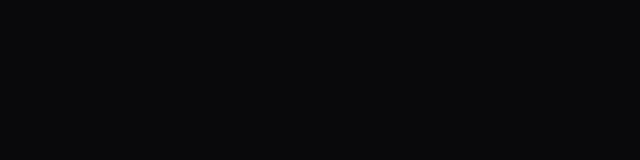
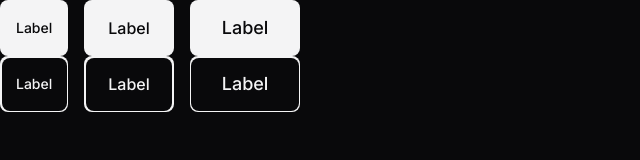
Before and after one commit to VictorHugoTick/lp_zingen, a plain HTML site: page index.html in a window 1280 px wide. Shown: the whole page, without its empty margins (0-640 px from the left). Drawn offline with Linux system fonts and the light colour scheme.

Commit message:
buttons style

```diff
--- a/index.html
+++ b/index.html
@@ -13,6 +13,26 @@
   <link href="https://fonts.googleapis.com/css2?family=Inter:wght@100..900&display=swap" rel="stylesheet">
 </head>
 <body>
+  <div class="flex gap-1">
 
+    <a href="#" class="btn btn-sm">Label</a>
+    <a href="#" class="btn btn-md">Label</a>
+    <button class="btn btn-lg">Label</button>
+
+  </div>
+
+  <div class="flex gap-1">
+
+    <a
+      aria-label="Label"
+      href="#" class="btn btn-sm"></a>
+    <a
+      aria-label="Label"
+      href="#" class="btn btn-md"></a>
+    <button
+      aria-label="Label"
+      class="btn btn-lg"></button>
+
+  </div>
 </body>
 </html>
--- /dev/null
+++ b/styles/buttons.css
@@ -0,0 +1,62 @@
+.btn {
+  --btn-bg-color: var(--text-color-primary);
+  --btn-color: var(--bg-color);
+  border: 0;
+
+  display: flex;
+  align-items: center;
+  justify-content: center;
+  width: fit-content;
+
+  border-radius: .5rem;
+
+  font: var(--fw-md) var(--fs-base)/1.5rem var(--ff-sans);
+
+  cursor: pointer;
+
+  background: var(--btn-bg-color);
+  color: var(--btn-color);
+}
+
+.btn:hover {
+  --btn-bg-color: linear-gradient(
+    90deg,
+    var(--brand-color-secondary) 0%,
+    var(--brand-color-primary) 100%
+  ) ;
+  --btn-color: var(--surface-color);
+}
+
+.btn-sm {
+  padding: 0.5rem 1rem;
+  font-size: var(--fs-sm);
+}
+.btn-md {
+  padding: 0.75rem 1.5rem;
+  font-size: var(--fs-base);
+}
+.btn-lg {
+  padding: 1rem 2rem;
+  font-size: 1.125rem;
+}
+
+.btn[aria-label] {
+
+  position: relative;
+
+  &::before {
+    content: "";
+    position: absolute;
+    border-radius: inherit;
+    inset: 0.09375rem;
+    background-color: var(--bg-color);
+  }
+  &::after {
+    content: attr(aria-label);
+    background: var(--btn-bg-color);
+    -webkit-background-clip: text;
+    background-clip: text;
+    color: transparent;
+    position: relative;
+  }
+}
--- a/styles/index.css
+++ b/styles/index.css
@@ -1,2 +1,3 @@
 @import url(./global.css);
 @import url(./utility.css);
+@import url(./buttons.css);
--- a/styles/utility.css
+++ b/styles/utility.css
@@ -28,6 +28,18 @@
   gap: 1rem;
 }
 
+.flex {
+  display: flex;
+}
+
+.gap-1 {
+  gap: 1rem;
+}
+
+.grid {
+  display: grid;
+}
+
 @media (width >= 80em) {
   .container {
     --max-width: 80rem;
```
